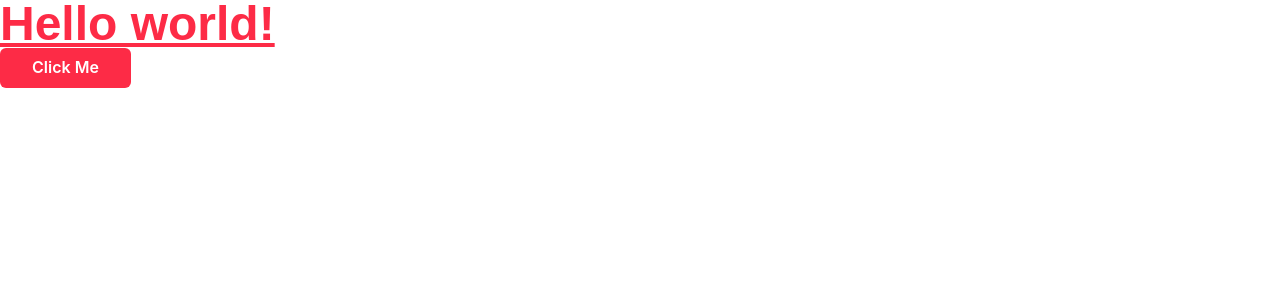
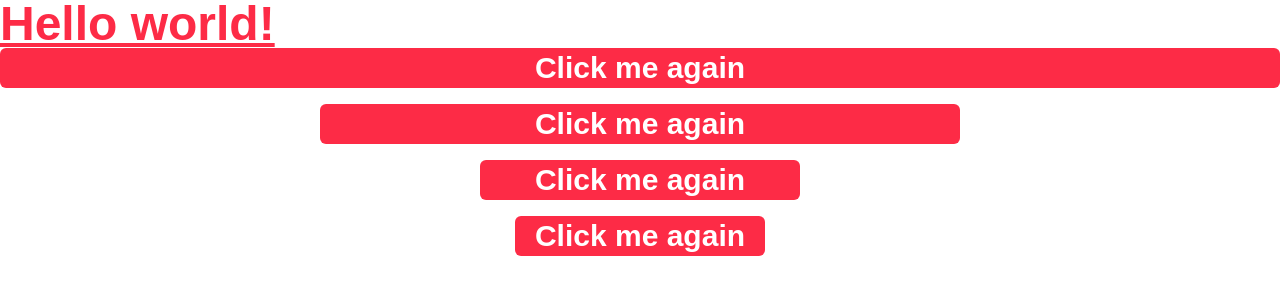
Before and after one commit to simonpartridge86/Chews-App-Frontend, a Next.js app: page / in a window 1280 px wide. Shown: the top 300 px of the page. Built offline with nearby package versions, Linux system fonts and the light colour scheme; a web font is replaced by a local one.

Commit message:
experimented with size, padding, etc..

```diff
--- a/components/button.js
+++ b/components/button.js
@@ -1,18 +1,30 @@
 import { Button } from "@chakra-ui/react";
 
-export default function ClickMe() {
+
+export default function ClickMe({buttonWidth}) {
   return (
     <Button
-      px={8}
+    lineHeight='10'
+    fontSize='30'
+    fontWeight='600'
+    fontFamily='nunito, sans-serif'
+      justifyContent='center' //for the writing inside the btn
+      width={buttonWidth} //overall width of the btn in relation to page
+      paddingX={5} //
+      paddingY={1} //
       bg="brand.primary"
-      color={"white"}
+      color={"brand.light"}
       rounded={"md"}
+      _active={{
+        bg: "brand.light",
+        color: "brand.primary",
+      }}
       _hover={{
         transform: "translateY(-2px)",
-        boxShadow: "lg",
+        boxShadow: "md",
       }}
     >
-      Click Me
+      Click me again
     </Button>
   );
 }
--- a/pages/index.js
+++ b/pages/index.js
@@ -7,7 +7,13 @@ export default function Home() {
       <h1 className="text-5xl text-primary-color font-permanent-marker font-bold underline">
         Hello world!
       </h1>
+      <div class='flex flex-col items-center space-y-4'>
+
+      <ClickMe buttonWidth='100%' />
+      <ClickMe buttonWidth='50%' />
+      <ClickMe buttonWidth='25%' />
       <ClickMe />
+      </div>
     </>
   );
 }
```
